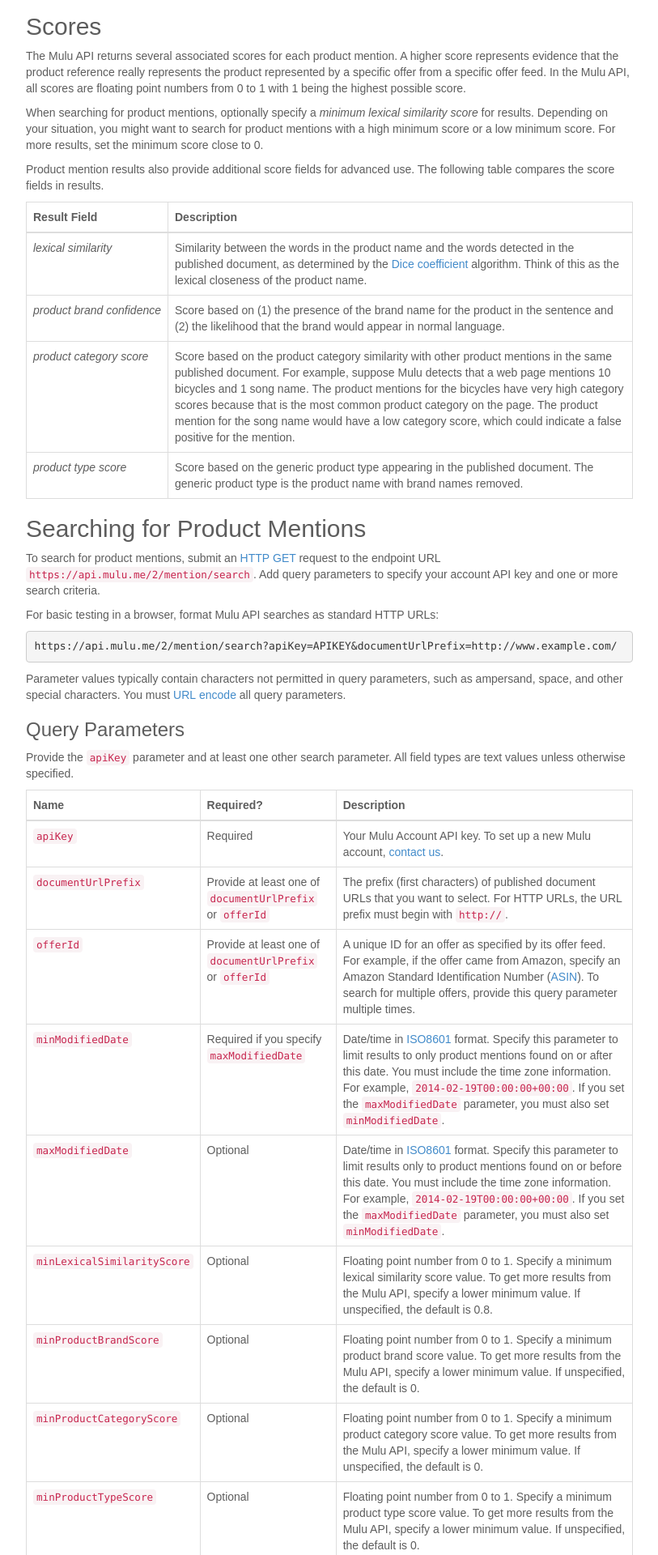
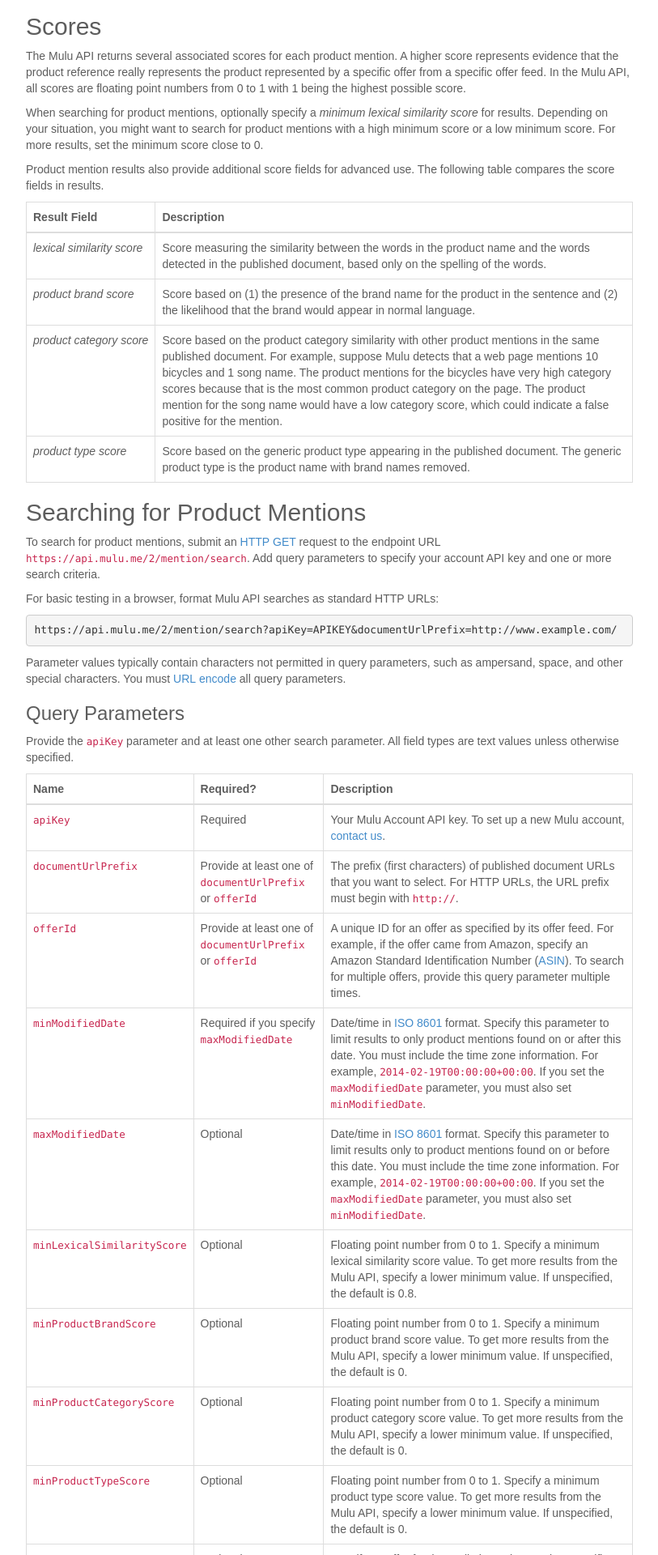
Before and after one commit to mulu/mulu.github.io, a Jekyll site: the page built from api/index.md, in a window 1280 px wide. Shown: the part 494-2414 px from the top of the page at 81% size, without its empty margins (233-1046 px from the left). Built offline with Jekyll 4.4.1, drawn with Linux system fonts in a browser that asks for light colours; some web fonts are replaced.

Commit message:
Rename confidence to score
Also delete reference to Dice coefficient.

```diff
--- a/api/index.md
+++ b/api/index.md
@@ -52,8 +52,8 @@
 
 | Result Field | Description |
 |:---+:---|
-| _lexical&nbsp;similarity_ |  Similarity between the words in the product name and the words detected in the published document, as determined by the [Dice coefficient](https://en.wikipedia.org/wiki/S%C3%B8rensen%E2%80%93Dice_coefficient) algorithm. Think of this as the lexical closeness of the product name.
-| _product&nbsp;brand&nbsp;confidence_ |  Score based on (1) the presence of the brand name for the product in the sentence and (2) the likelihood that the brand would appear in normal language.
+| _lexical&nbsp;similarity&nbsp;score_ |  Score measuring the similarity between the words in the product name and the words detected in the published document, based only on the spelling of the words.
+| _product&nbsp;brand&nbsp;score_ |  Score based on (1) the presence of the brand name for the product in the sentence and (2) the likelihood that the brand would appear in normal language.
 | _product&nbsp;category&nbsp;score_ |  Score based on the product category similarity with other product mentions in the same published document. For example, suppose Mulu detects that a web page mentions 10 bicycles and 1 song name. The product mentions for the bicycles have very high category scores because that is the most common product category on the page. The product mention for the song name would have a low category score, which could indicate a false positive for the mention.
 | _product&nbsp;type&nbsp;score_ |  Score based on the generic product type appearing in the published document. The generic product type is the product name with brand names removed.
 {:.table .table-bordered}
@@ -85,8 +85,8 @@
 | `apiKey` | Required | Your Mulu Account API key. To set up a new Mulu account, [contact us](http://mulu.me/contact). |
 | `documentUrlPrefix` | Provide at least one of `documentUrlPrefix` or `offerId` | The prefix (first characters) of published document URLs that you want to select. For HTTP URLs, the URL prefix must begin with `http://`. |
 | `offerId` | Provide at least one of `documentUrlPrefix` or `offerId` | A unique ID for an offer as specified by its offer feed. For example, if the offer came from Amazon, specify an Amazon Standard Identification Number ([ASIN](https://en.wikipedia.org/wiki/Amazon_Standard_Identification_Number)). To search for multiple offers, provide this query parameter multiple times. |
-| `minModifiedDate` | Required if you specify `maxModifiedDate` | Date/time in [ISO8601](http://en.wikipedia.org/wiki/ISO_8601) format. Specify this parameter to limit results to only product mentions found on or after this date. You must include the time zone information. For example, `2014-02-19T00:00:00+00:00`. If you set the `maxModifiedDate` parameter, you must also set `minModifiedDate`.|
-| `maxModifiedDate` | Optional | Date/time in [ISO8601](http://en.wikipedia.org/wiki/ISO_8601) format. Specify this parameter to limit results only to product mentions found on or before this date. You must include the time zone information. For example, `2014-02-19T00:00:00+00:00`. If you set the `maxModifiedDate` parameter, you must also set `minModifiedDate`. |
+| `minModifiedDate` | Required if you specify `maxModifiedDate` | Date/time in [ISO 8601](http://en.wikipedia.org/wiki/ISO_8601) format. Specify this parameter to limit results to only product mentions found on or after this date. You must include the time zone information. For example, `2014-02-19T00:00:00+00:00`. If you set the `maxModifiedDate` parameter, you must also set `minModifiedDate`.|
+| `maxModifiedDate` | Optional | Date/time in [ISO 8601](http://en.wikipedia.org/wiki/ISO_8601) format. Specify this parameter to limit results only to product mentions found on or before this date. You must include the time zone information. For example, `2014-02-19T00:00:00+00:00`. If you set the `maxModifiedDate` parameter, you must also set `minModifiedDate`. |
 | `minLexicalSimilarityScore` | Optional | Floating point number from 0 to 1. Specify a minimum lexical similarity score value. To get more results from the Mulu API, specify a lower minimum value. If unspecified, the default is 0.8. |
 | `minProductBrandScore` | Optional | Floating point number from 0 to 1. Specify a minimum product brand score value. To get more results from the Mulu API, specify a lower minimum value. If unspecified, the default is 0. |
 | `minProductCategoryScore` | Optional | Floating point number from 0 to 1. Specify a minimum product category score value. To get more results from the Mulu API, specify a lower minimum value. If unspecified, the default is 0. |
@@ -259,7 +259,7 @@
 |:---+:---|
 | `documentUrl` | The complete URL of the published document where Mulu found the product mention, including the URI scheme. |
 | `title` | Title of the published document. |
-| `modifiedDate` | _Date in [ISO8601](http://en.wikipedia.org/wiki/ISO_8601) format_. The most recent date when Mulu fetched the document for the first time or found the content at the document URL changed. |
+| `modifiedDate` | _Date in [ISO 8601](http://en.wikipedia.org/wiki/ISO_8601) format_. The most recent date when Mulu fetched the document for the first time or found the content at the document URL changed. |
 {:.table .table-bordered}
 
 For example:
@@ -285,7 +285,7 @@
 | `offerUrl` | yes | A URL to purchase the product. This URL is not necessarily on the same domain as the offer feed. |
 | `offerFeed` | yes |  Offer feed ID, as determined by Mulu. For example, for eBay, this is `EBAY`. |
 | `offerId` | typically, but not always (see&nbsp;note) | An offer's unique identifier assigned by the offer feed. For example, an Amazon Standard Identification Number ([ASIN](https://en.wikipedia.org/wiki/Amazon_Standard_Identification_Number)). Note: This field is usually populated, but in rare cases, a retailer includes an `offerUrl` but no `offerId`. |
-| `currency` | no | Currency code in [ISO&nbsp;4217](https://en.wikipedia.org/wiki/ISO_4217) format for the value in the `price` field. For example, for U.S. Dollars the value is `USD`. |
+| `currency` | no | Currency code in [ISO 4217](https://en.wikipedia.org/wiki/ISO_4217) format for the value in the `price` field. For example, for U.S. Dollars the value is `USD`. |
 | `price` | no | An integer calculated by rounding up the price to the currency unit denomination. For example, if the offer feed provided a price of "$49.99", this field contains the value 50. |
 | `productBrand` | no | The product’s brand or manufacturer. For example, `Sony`. |
 | `productCategory` | no |  Product category, for example `Clothing`.  |
--- a/css/site.css
+++ b/css/site.css
@@ -26,3 +26,9 @@
 .navbar-brand img {
   max-height: 50px;
 }
+
+code {
+  background-color: transparent;
+  border-style: none;
+  padding: 0;
+}
```
